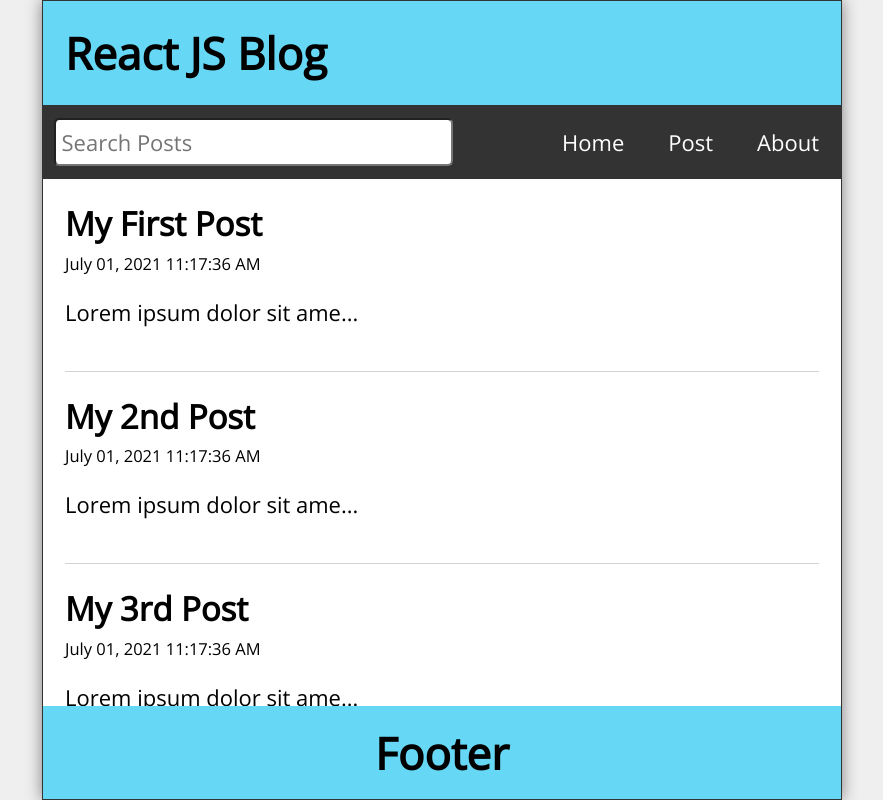
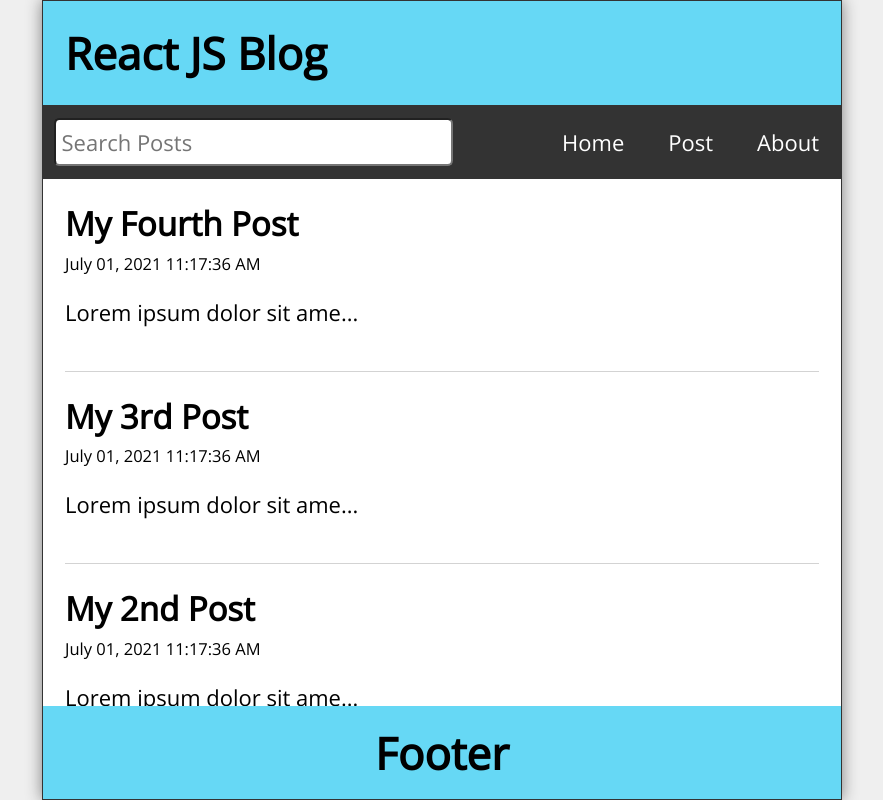
Before and after one commit to ktopchiev/react-js-blog, a React (Create React App) app: page / in a window 1280 px wide. Shown: the whole page, without its empty margins (198-1081 px from the left). Built offline with nearby package versions, Linux system fonts and the light colour scheme.

Commit message:
search functionality added

```diff
--- a/src/App.js
+++ b/src/App.js
@@ -50,6 +50,14 @@
     // const history = useHistory();
     const navigate = useNavigate();
 
+    useEffect(() => {
+        const filteredResults = posts.filter(post =>
+            ((post.body).toLowerCase()).includes(search.toLowerCase())
+            || ((post.title).toLowerCase()).includes(search.toLowerCase()));
+
+            setSearchResult(filteredResults.reverse());
+    },[posts, search])
+
     const handleSubmit = (e) => {
         e.preventDefault();
         const id = posts.length ? posts[posts.length - 1].id + 1 : 1;
@@ -75,7 +83,7 @@
             <Nav search={search} setSearch={setSearch} />
             {/* There's a difference between version 5 and 6 in react router*/}
             <Routes>
-                <Route index element={<Home posts={posts} />} />
+                <Route index element={<Home posts={searchResult} />} />
                 <Route path="home" element={<Home />} />
                 <Route path="about" element={<About />} />
                 <Route path="post/:id" element={<PostPage posts={posts} handleDelete={handleDelete} />} />
--- a/src/NewPost.js
+++ b/src/NewPost.js
@@ -4,7 +4,7 @@
     return (
         <main>
             <form className="newPostForm" onSubmit={handleSubmit}>
-                <label htmlFor="postTitle">New Post Title</label>
+                <label htmlFor="postTitle">Title:</label>
                 <input
                     id="postTitle"
                     type='text'
@@ -13,7 +13,7 @@
                     value={postTitle}
                     onChange={(e) => setPostTitle(e.target.value)}
                 />
-                <label htmlFor="postBody">New Post Body</label>
+                <label htmlFor="postBody">Post:</label>
                 <textarea
                     className="postBody"
                     id="postBody"
```
